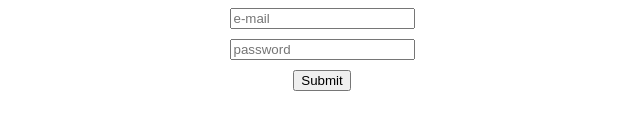
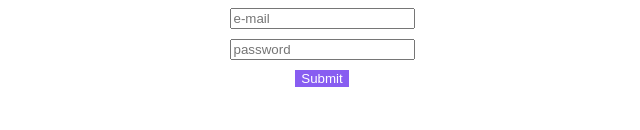
Before and after one commit to Borkabori/first-tri-Hello-World, a plain HTML site: page index.html in a window 1280 px wide. Shown: the part 120-250 px from the top of the page, without its empty margins (318-958 px from the left). Drawn offline with Linux system fonts and the light colour scheme.

Commit message:
Adding button-color

```diff
--- a/index.html
+++ b/index.html
@@ -13,7 +13,7 @@
     <form>
       <input type="text" placeholder="e-mail" />
       <input type="password" name="password" id="ID" placeholder="password" />
-      <input type="submit" />
+      <input type="submit" class="submitbutton" />
     </form>
     <script src="script.js"></script>
   </body>
--- a/style.css
+++ b/style.css
@@ -9,3 +9,9 @@ input {
   margin: 0 auto;
   margin-top: 10px;
 }
+
+.submitbutton {
+  background-color: #885df1;
+  color: white;
+  border: #885df1;
+}
```
